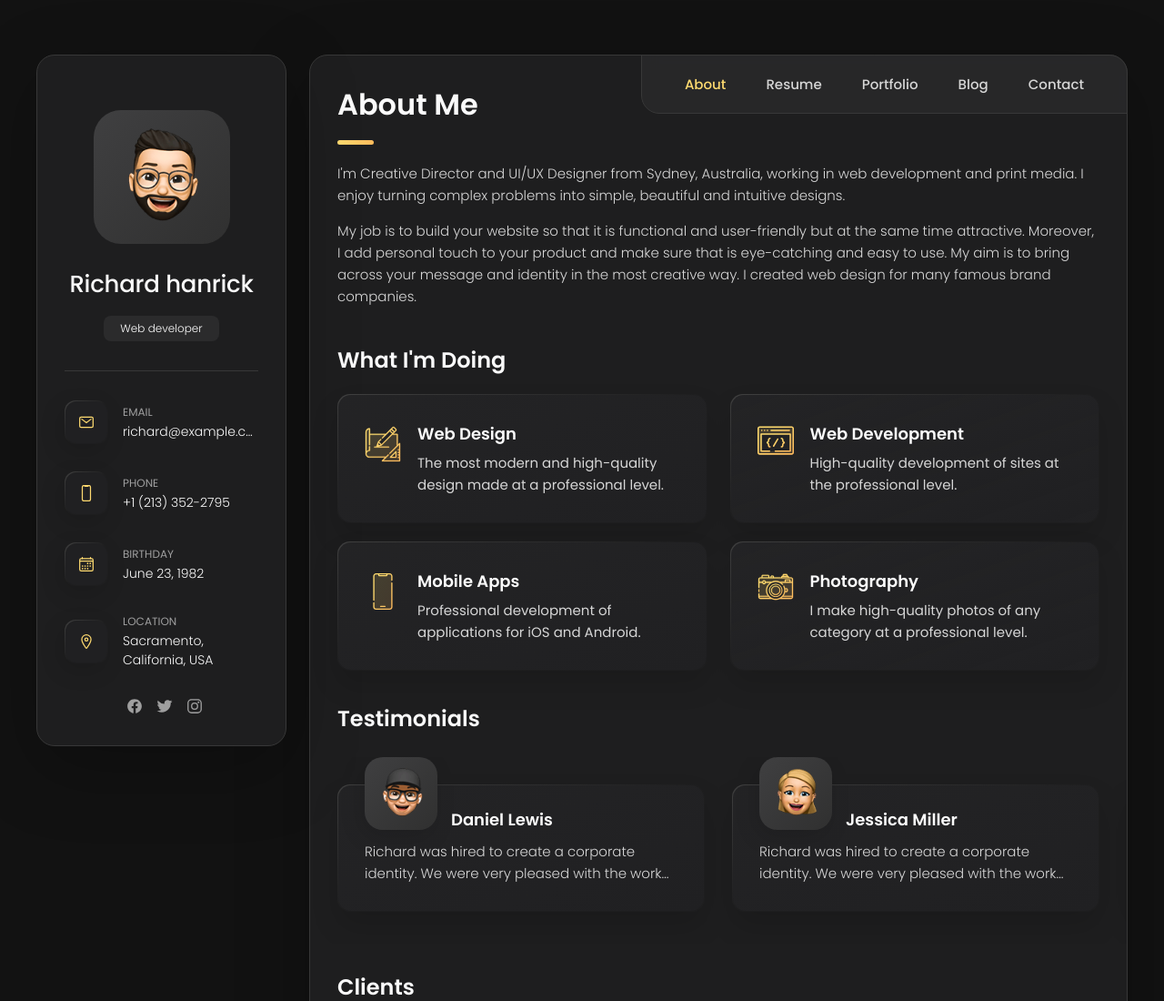
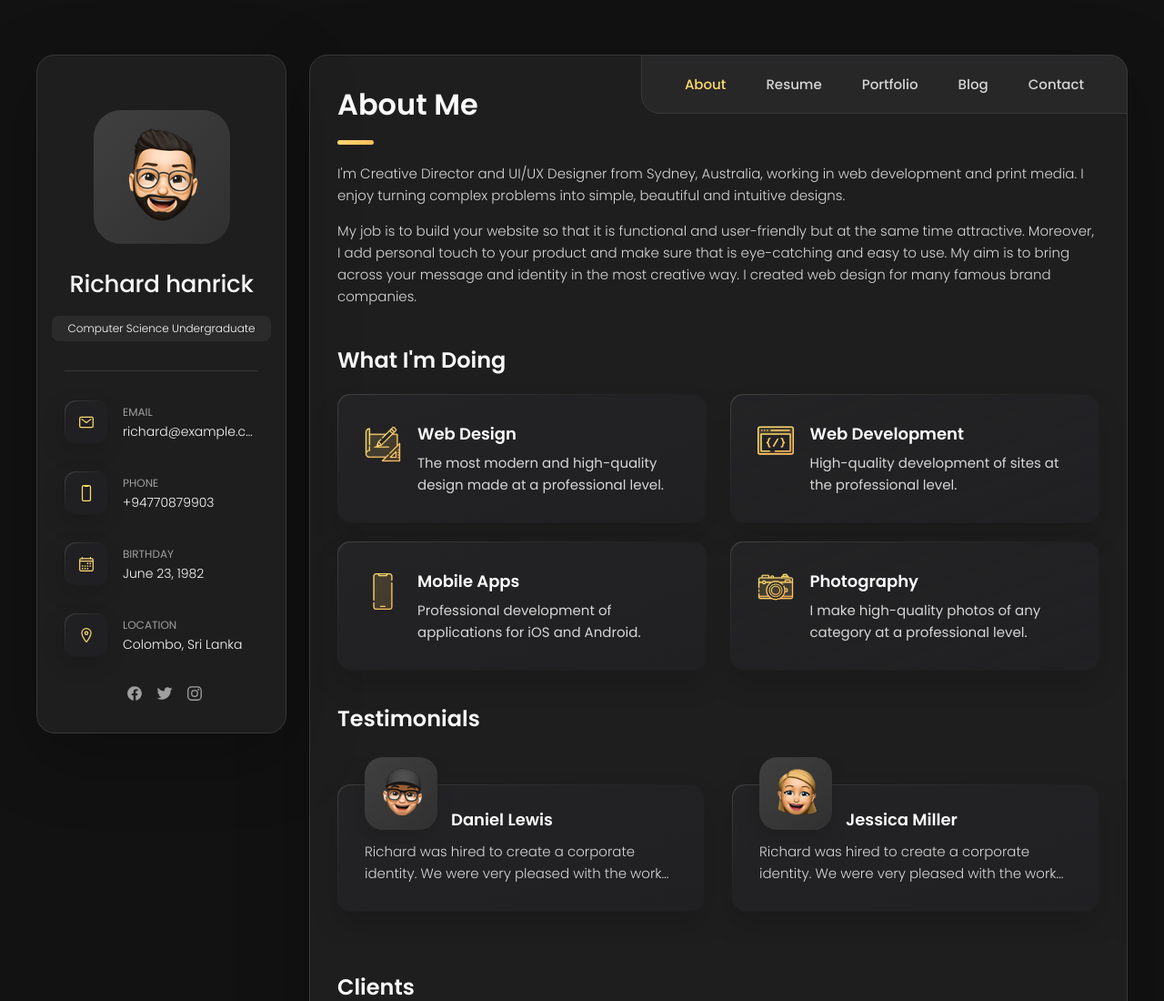
Before and after one commit to RaveeshaShanuka123/RaveeshaShanuka123.github.io, a plain HTML site: page index.html in a window 1280 px wide. Shown: the top 1100 px of the page at 91% size. Drawn offline with nearby package versions, Linux system fonts and the light colour scheme.

Commit message:
Update index.html

```diff
--- a/index.html
+++ b/index.html
@@ -48,7 +48,7 @@
         <div class="info-content">
           <h1 class="name" title="Raveesha Shanuka">Richard hanrick</h1>
 
-          <p class="title">Web developer</p>
+          <p class="title">Computer Science Undergraduate</p>
         </div>
 
         <button class="info_more-btn" data-sidebar-btn>
@@ -88,7 +88,7 @@
             <div class="contact-info">
               <p class="contact-title">Phone</p>
 
-              <a href="tel:+12133522795" class="contact-link">+1 (213) 352-2795</a>
+              <a href="tel:+12133522795" class="contact-link">+94770879903</a>
             </div>
 
           </li>
@@ -116,7 +116,7 @@
             <div class="contact-info">
               <p class="contact-title">Location</p>
 
-              <address>Sacramento, California, USA</address>
+              <address>Colombo, Sri Lanka</address>
             </div>
 
           </li>
```
